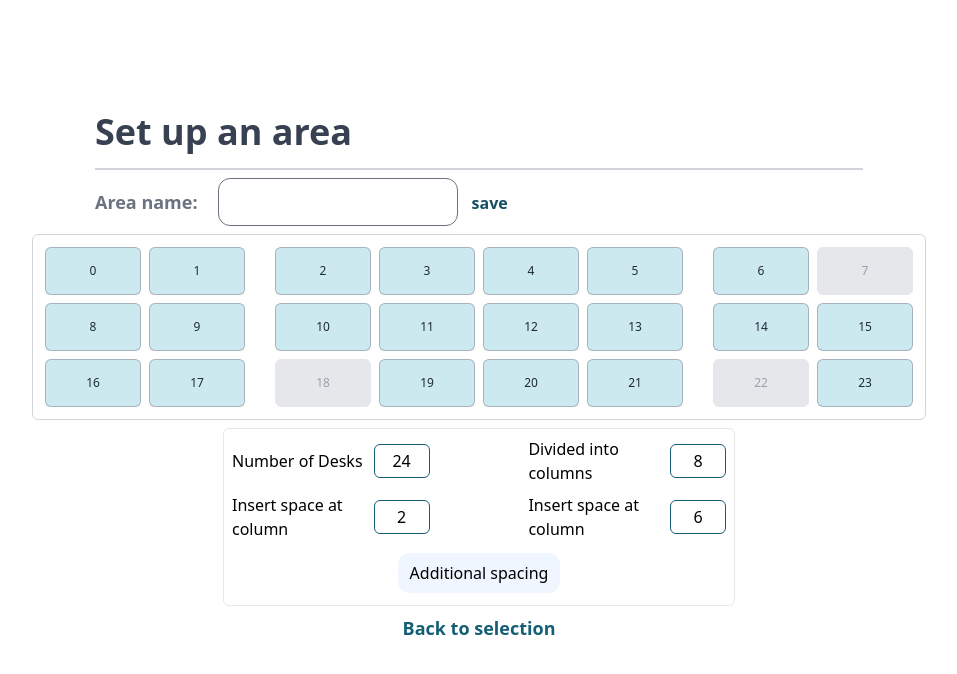
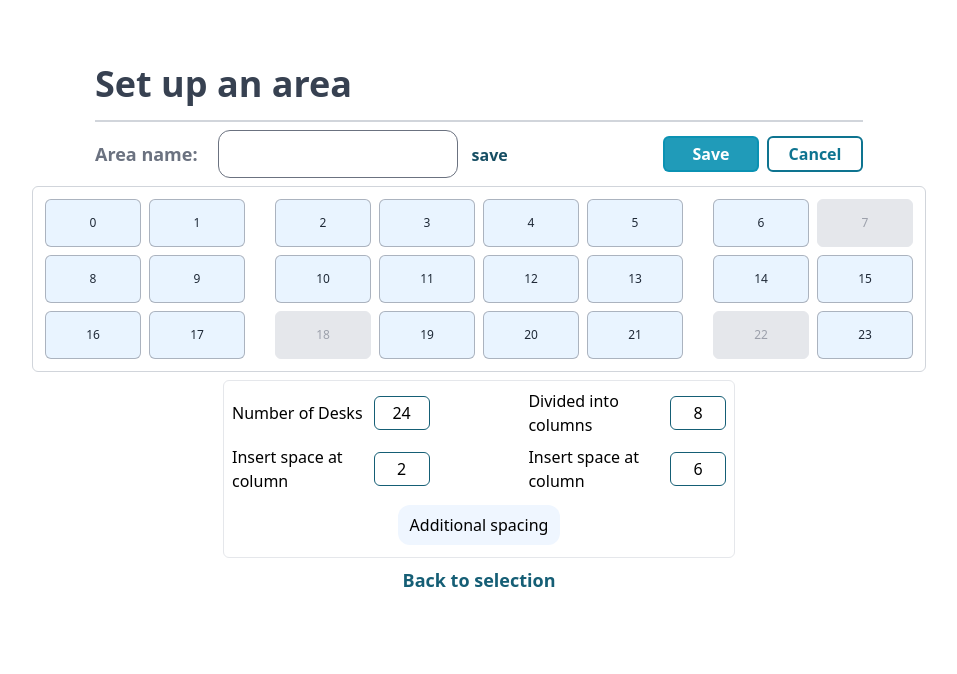
Before and after one commit to s-Hale/deskbooking, a React (Create React App) app: page /create in a window 1280 px wide. Shown: the top 674 px of the page, without its empty margins (161-1118 px from the left). Built offline with nearby package versions, Linux system fonts and the light colour scheme.

Commit message:
colour-correct and buttons

```diff
--- a/src/components/AreaName/index.js
+++ b/src/components/AreaName/index.js
@@ -21,8 +21,11 @@ const AreaName = ({areaName, setAreaName}) => {
         setShowInput(true)
     };
 
+
+
     return (
-        <div className="mt-2 flex items-center">
+        <div className="mt-2 flex items-center w-full justify-between">
+            <div className="flex items-center">
             <label className="text-gray-500 font-bold text-lg mr-3 my-2.5">Area name:</label>
             {!showInput && <h2 className="text-cyan-800 font-bold text-xl">{areaName}</h2>}
             <form onSubmit = {handleSubmit}>
@@ -30,6 +33,14 @@ const AreaName = ({areaName, setAreaName}) => {
                 {showInput && <StyledSave type='submit' className="ml-2 p-1.5 font-bold text-cyan-900" >save</StyledSave>}
                 {!showInput && <button onClick={handleEdit} className="ml-8 p-1"> <i class="fa fa-pencil" style={{fontSize:'24px', color:'#1b3447'}}></i></button>}
             </form>
+            </div>
+
+            <div className="flex items-center">
+                <button className="py-1 px-3 rounded-md border-2 border-cyan-600 border-opacity-90 bg-cyan-600 bg-opacity-90 text-white w-24 font-bold hover:bg-cyan-800">Save</button>
+                <button className="ml-2 py-1 px-3 rounded-md border-2 border-cyan-700 text-cyan-700 w-24 font-bold hover:bg-cyan-50">Cancel</button>
+            </div>
+
+
         </div>
     )
 }
--- a/src/components/DeskMap/index.js
+++ b/src/components/DeskMap/index.js
@@ -44,7 +44,7 @@ const DeskMap = () => {
 
     return (
         <div className="min-h-screen flex flex-col items-center">
-            <div className="flex flex-col w-3/5 mt-28">
+            <div className="flex flex-col w-3/5 mt-16">
               <h2 className="mb-4 font-bold text-4xl text-gray-700">Set up an area</h2>
                 <div className="w-full border-t-2 border-gray-300"></div>
             </div>
@@ -65,7 +65,7 @@ const DeskMap = () => {
                         onClick={(e) => handleDeskSelection(e)}
                         className={`${occupied.includes(seat) ?
                             'bg-gray-200 cursor-not-allowed text-gray-500 text-opacity-60' :
-                            'hover:bg-cyan-600 hover:scale-105 bg-cyan-600 bg-opacity-20 cursor-pointer border-gray-400 border-opacity-80 text-gray-800'}
+                            'hover:bg-cyan-600 hover:scale-105 bg-blue-300 bg-opacity-20 cursor-pointer border-gray-400 border-opacity-80 text-gray-800'}
                             w-24 h-12 border rounded-md text-xs flex items-center justify-center`}>
                             {seat}
                     </button>
--- a/src/components/Selection/index.js
+++ b/src/components/Selection/index.js
@@ -4,7 +4,7 @@ import Desk from '../../assets/desk.png'
 import {Link} from "react-router-dom";
 
 const Selection = () => {
-    const buttonStyle = 'h-68 hover:bg-blue-200 cursor-pointer pt-8 pb-4 mx-3 border border-gray-500 rounded-md w-60 flex flex-col items-center justify-between';
+    const buttonStyle = 'h-68 hover:bg-blue-200 cursor-pointer pt-8 pb-2 mx-3 border-2 border-blue-900 border-opacity-80 rounded-md w-60 flex flex-col items-center justify-between';
 
     return (
         <div className="mt-28 flex flex-col justify-center w-4/5 items-center">
@@ -17,14 +17,14 @@ const Selection = () => {
                     <div className="w-14"><img className="mb-1 opacity-90" src={Desk} alt="desk"/></div>
                         <h6 className="font-bold text-xl">Book a desk</h6>
                             <div className="mt-6 h-20 flex items-center">
-                                <p className="text-center">Select a desk and make a reservation</p>
+                                <p className="text-center text-sm">Select a desk and make a reservation</p>
                             </div>
                 </div>
                 <Link className={buttonStyle} to="/create">
                     <i class="fa fa-th" style={{ fontSize: '3.5rem', opacity: 80}}></i>
                         <h6 className="font-bold text-xl">Set up area</h6>
                             <div className="mt-6 h-20 flex items-center">
-                                <p className="text-center">Create a floor map of your workspace to help employees choose a desk</p>
+                                <p className="text-center text-sm">Create a floor map of your workspace to help employees choose a desk</p>
                             </div>
                 </Link>
             </div>
```
